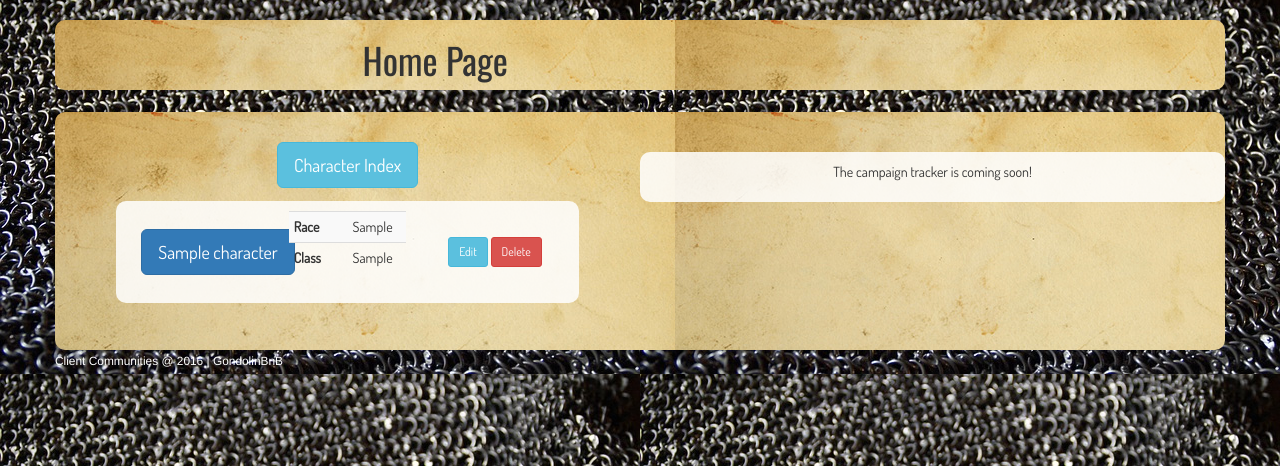
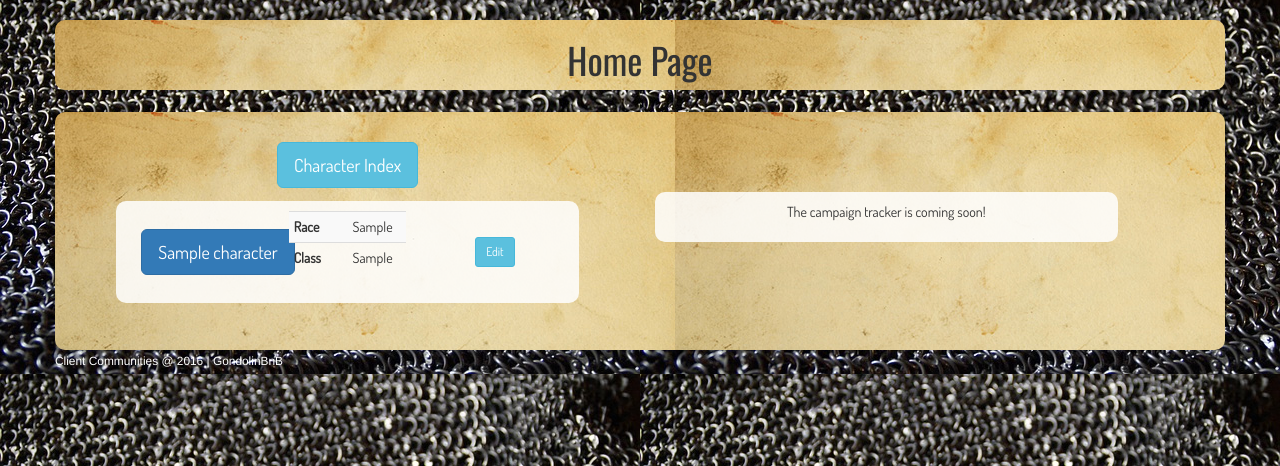
Before and after one commit to VorpalFalchion/gondolinBnB, a Django app: template templates/clientcolony/home.html in a window 1280 px wide. Shown: the part 52-518 px from the top of the page. Run offline with Django 3.2, Linux system fonts and the light colour scheme; the template is opened without the code that fills it: values that come from a table or form of the project are taken from there, others are empty; tables that the repository leaves empty hold one stand-in row (values such as "Sample post"); parts of the project's set-up code (start-up, migrations or seed data) failed here and were passed over; some libraries are stand-ins or nearby versions.

Commit message:
cleaned up home.html and added confirmation to delete in index.html

```diff
--- a/templates/charsheet/index.html
+++ b/templates/charsheet/index.html
@@ -41,7 +41,7 @@
     </div>
     <div class = 'col-xs-4'>
       <a href="{% url 'edit' id=character.id %}" class = 'btn btn-info btn-sm'>Edit</a>
-      <a href="{% url 'delete' id=character.id %}" class = 'btn btn-danger btn-sm'>Delete</a>
+      <a href="{% url 'delete' id=character.id %}" class = 'btn btn-danger btn-sm' onclick="return confirm('Are you sure you want to Delete {{character.name}}?');">Delete</a>
     </div>
   </div>
   <div class = 'col-xs-10 padding_top'>
--- a/templates/clientcolony/home.html
+++ b/templates/clientcolony/home.html
@@ -4,7 +4,7 @@
 
 {% load static %}
 <div class="row char_overview" style="background: url('{% static 'paper-background-9.jpg' %}')">
-  <div class="col-xs-6 col-centered">
+  <div class="col-xs-6 col-centered text-center">
     <h1>Home Page</h1>
   </div>
 </div>
@@ -15,7 +15,7 @@
     </div>
     {% if character_list %}
     {% for character in character_list %}
-      <div class = 'col-xs-10 vertical-align col-centered text-center character_card'>
+      <div class = 'col-md-10 hidden-sm hidden-xs vertical-align col-centered text-center character_card'>
         <div class = 'col-xs-4'>
           <a href="{% url 'charsheet' id=character.id %}" class = 'btn btn-primary btn-lg'>
             {{ character.name }}
@@ -35,17 +35,38 @@
         </div>
         <div class = 'col-xs-4'>
           <a href="{% url 'edit' id=character.id %}" class = 'btn btn-info btn-sm'>Edit</a>
-          <a href="{% url 'delete' id=character.id %}" class = 'btn btn-danger btn-sm'>Delete</a>
         </div>
       </div>
+
+      <div class = 'col-xs-10 hidden-md hidden-lg hidden-xl vertical-align col-centered text-center character_card'>
+        <div class='col-xs-5'>
+          <a href="{% url 'charsheet' id=character.id %}" class = 'btn btn-primary btn-sm'>
+            {{ character.name }}
+          </a>
+        </div>
+        <div class='col-xs-7'>
+          <table class='table table-condensed table-striped'>
+            <tr>
+              <td>{{ character.race }}</td>
+            </tr>
+            <tr>
+              <td>{{ character.char_class }}</td>
+            </tr>
+          </table>
+        </div>
+      </div>
+
       <div class = 'col-xs-10 padding_top'>
       </div>
+
     {% endfor %}
     {% endif %}
   </div>
 
-  <div class="col-xs-6 character_card text-center">
-    <p>The campaign tracker is coming soon!</p>
+  <div class="col-xs-6">
+    <div class='col-xs-10 character_card text-center' style="margin-top:50px">
+      <p>The campaign tracker is coming soon!</p>
+    </div>
   </div>
 </div>
 {% endblock %}
```
